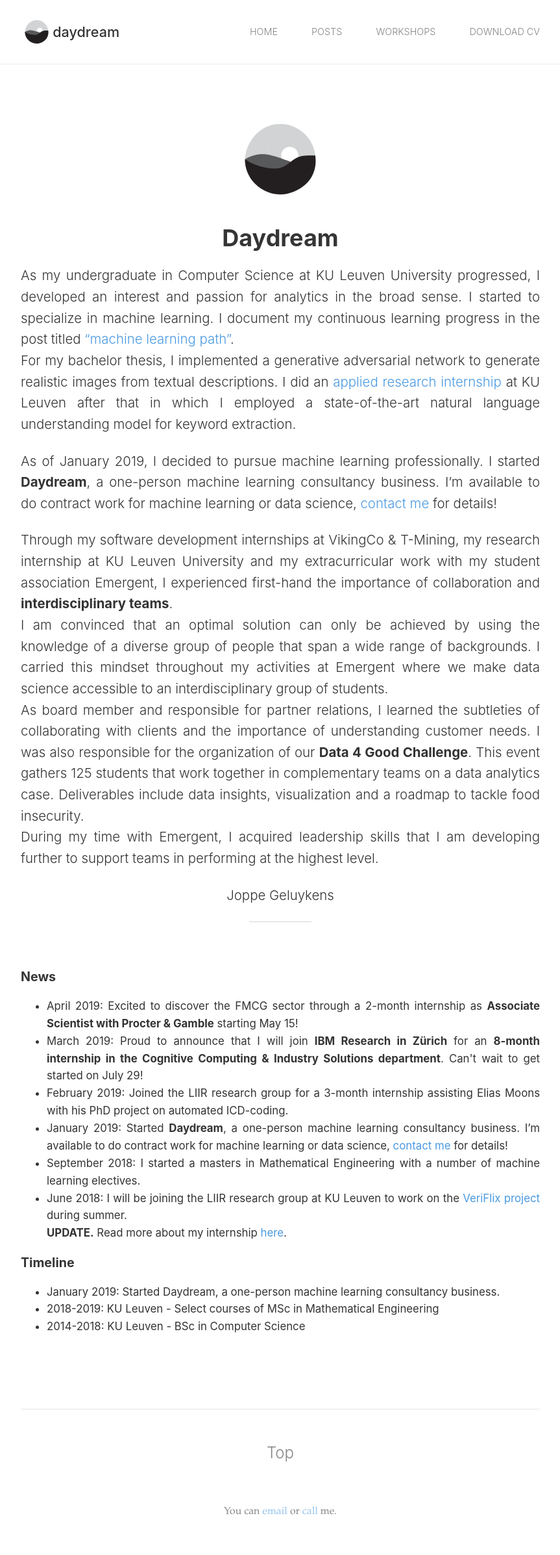
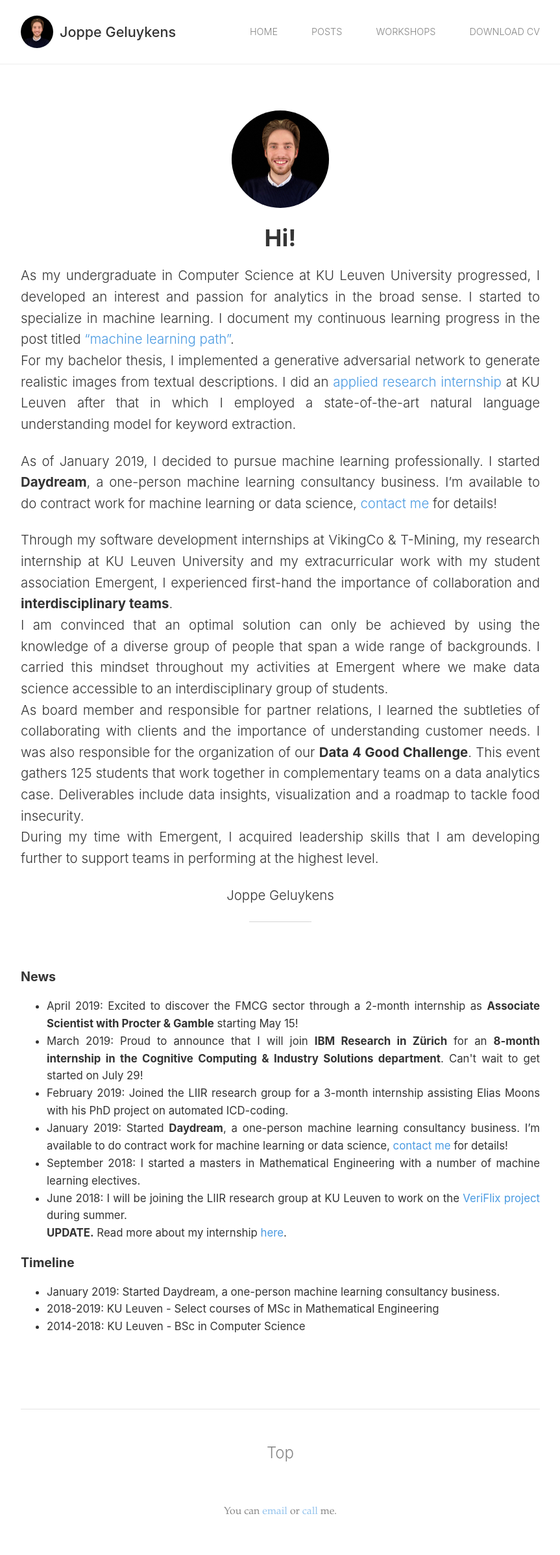
Before and after one commit to jppgks/blog, a Jekyll site: the page built from index.md, in a window 1280 px wide. Shown: the whole page at 65% size, without its empty margins (208-1071 px from the left). Built offline with Jekyll 4.4.1, drawn with Linux system fonts in a browser that asks for light colours.

Commit message:
rebrand from daydream to personal

```diff
--- a/_config.yml
+++ b/_config.yml
@@ -3,10 +3,10 @@ permalink:      /:year-:month-:day/:title
 paginate_path:  /blog/page:num/
 
 # Setup
-title:          "daydream"
+title:          "Joppe Geluykens"
 paginate:       5
 baseurl:        ""
-url:            "https://rvrie.com"
+url:            "https://www.joppegeluykens.com"
 
 include: ['_pages']
 
@@ -21,7 +21,7 @@ markdown:       kramdown
 # About
 author:
   name:         Joppe Geluykens
-  url:          https://rvrie.com
+  url:          https://www.joppegeluykens.com
   email:        joppe@rvrie.com
 
 # Custom vars
--- a/_layouts/default.html
+++ b/_layouts/default.html
@@ -7,7 +7,7 @@
   <nav class="nav">
     <div class="nav-container">
       <a href="{{ site.baseurl }}/" class="logo">
-		  <img src="/assets/logo_bw.svg">
+        <img src="/assets/profile_pic.jpg" class="rounded">
         <h2 class="nav-title">{{ site.title }}</h2>
       </a>
       <ul class="menu">
--- a/_layouts/post.html
+++ b/_layouts/post.html
@@ -4,7 +4,7 @@ layout: default
 
 <div class="post">
   {% if page.header %}
-  <img {{page.header}} style="margin: auto">
+  <img {{page.header}} class="rounded" style="margin: auto;">
   {% endif %}
 
   <h1 class="post-title">{{ page.title }}</h1>
--- a/_sass/_base.scss
+++ b/_sass/_base.scss
@@ -59,6 +59,11 @@ img {
   display: block;
   margin: 0 0 1rem;
   max-width: 100%;
+
+  &.rounded {
+    object-fit: cover;
+    border-radius: 50%;
+  }
 }
 
 td {
--- a/_sass/_layout.scss
+++ b/_sass/_layout.scss
@@ -28,6 +28,7 @@ footer,
       img {
         float: left;
         height: 50px;
+        margin-right: 10px;
       }
 
       h2 {
--- a/index.md
+++ b/index.md
@@ -1,8 +1,8 @@
 ---
 layout: post
-title:  "Daydream"
+title:  "Hi!"
 author: "Joppe"
-header: src="/assets/logo_bw.svg" height="150px"
+header: src="/assets/profile_pic.jpg" height="150px"
 ---
 
 <div class="post-intro">
```
Also changed, not shown: other parts of _layouts/default.html (+3 -1 lines), assets/logo_bw.svg (deleted), assets/profile_pic.jpg (added). Lines whose indentation alone changed are shown as unchanged.
